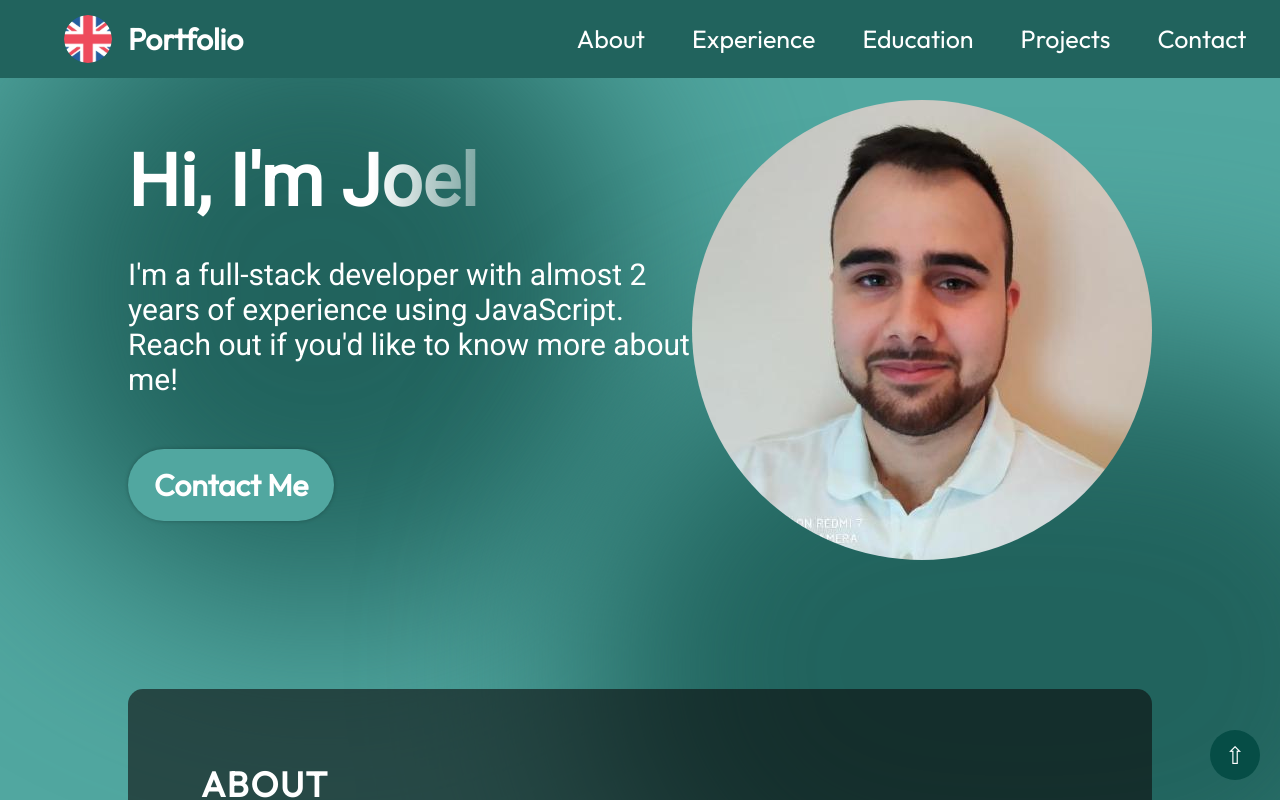
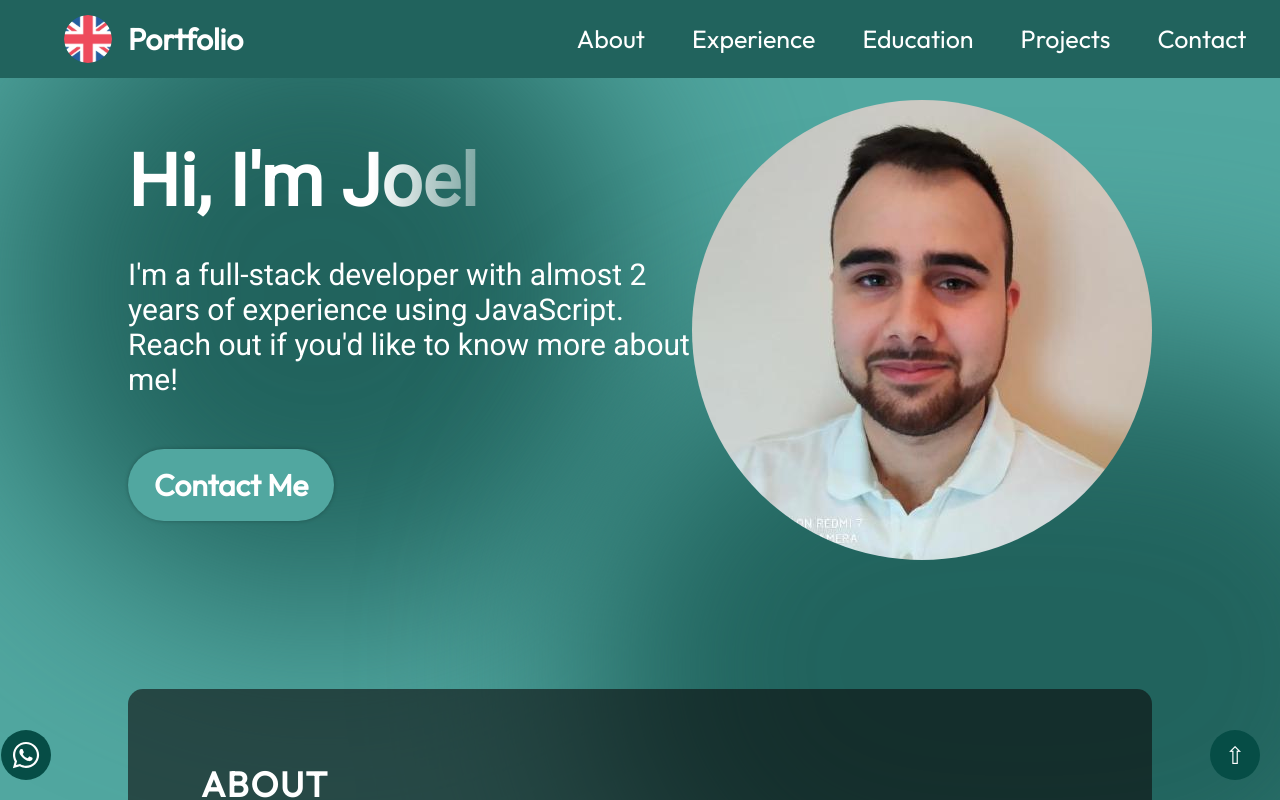
Before and after one commit to joelsrzalvarez/portfolio, a React (Vite) app: page / in a window 1280 px wide. Shown: the top 800 px of the page. Built offline with nearby package versions, Linux system fonts and the light colour scheme.

Commit message:
Added whatsapp contact

```diff
--- a/src/App.jsx
+++ b/src/App.jsx
@@ -21,9 +21,17 @@
     }
   };
 
-  const scrollTop = () => {
+  const handleScrollTop = () => {
     window.scrollTo({ top: 0, behavior: 'smooth' });
   };
+
+  const handleContactWhatsapp = () => {
+    const number = "+34607051898";
+    const message = "Hola Joel, me gustaría saber más sobre ti.";
+    const url = `https://wa.me/${number}?text=${encodeURIComponent(message)}`;
+    window.open(url, "_blank");
+  };
+
 
   useEffect(() => {
     window.addEventListener('scroll', checkScrollTop);
@@ -44,8 +52,24 @@
         <Projects />
         <Contact />
         <button
+          className={styles.contactWsp}
+          onClick={handleContactWhatsapp}
+        >
+        <svg
+              stroke="currentColor"
+              fill="currentColor"
+              strokeWidth="0"
+              viewBox="0 0 448 512"
+              height="30"
+              width="30"
+              xmlns="http://www.w3.org/2000/svg"
+            >
+              <path d="M380.9 97.1C339 55.1 283.2 32 223.9 32c-122.4 0-222 99.6-222 222 0 39.1 10.2 77.3 29.6 111L0 480l117.7-30.9c32.4 17.7 68.9 27 106.1 27h.1c122.3 0 224.1-99.6 224.1-222 0-59.3-25.2-115-67.1-157zm-157 341.6c-33.2 0-65.7-8.9-94-25.7l-6.7-4-69.8 18.3L72 359.2l-4.4-7c-18.5-29.4-28.2-63.3-28.2-98.2 0-101.7 82.8-184.5 184.6-184.5 49.3 0 95.6 19.2 130.4 54.1 34.8 34.9 56.2 81.2 56.1 130.5 0 101.8-84.9 184.6-186.6 184.6zm101.2-138.2c-5.5-2.8-32.8-16.2-37.9-18-5.1-1.9-8.8-2.8-12.5 2.8-3.7 5.6-14.3 18-17.6 21.8-3.2 3.7-6.5 4.2-12 1.4-32.6-16.3-54-29.1-75.5-66-5.7-9.8 5.7-9.1 16.3-30.3 1.8-3.7.9-6.9-.5-9.7-1.4-2.8-12.5-30.1-17.1-41.2-4.5-10.8-9.1-9.3-12.5-9.5-3.2-.2-6.9-.2-10.6-.2-3.7 0-9.7 1.4-14.8 6.9-5.1 5.6-19.4 19-19.4 46.3 0 27.3 19.9 53.7 22.6 57.4 2.8 3.7 39.1 59.7 94.8 83.8 35.2 15.2 49 16.5 66.6 13.9 10.7-1.6 32.8-13.4 37.4-26.4 4.6-13 4.6-24.1 3.2-26.4-1.3-2.5-5-3.9-10.5-6.6z"></path>
+        </svg>
+        </button>
+        <button
           className={styles.scrollTop}
-        onClick={scrollTop}
+          onClick={handleScrollTop}
           style={{ display: showScroll ? 'flex' : 'none' }}
         >
           &#8679;
--- a/src/App.module.css
+++ b/src/App.module.css
@@ -25,3 +25,35 @@
   z-index: 1000;
   transition: opacity 0.3s ease-in-out;
 }
+
+.contactWsp {
+  position: fixed;
+  bottom: 20px;
+  right: 96%;
+  width: 50px;
+  height: 50px;
+  background-color: #064d46;
+  color: white;
+  border: none;
+  border-radius: 50%;
+  display: flex;
+  align-items: center;
+  justify-content: center;
+  font-size: 24px;
+  cursor: pointer;
+  z-index: 1000;
+  transition: opacity 0.3s ease-in-out;
+}
+
+.contactWsp:hover {
+  box-shadow:
+    inset 0 -3em 3em rgba(0, 0, 0, 0.1),
+    0 0 0 2px rgb(255, 255, 255),
+    0.3em 0.3em 1em rgba(0, 0, 0, 0.3);
+}
+
+@media screen and (max-width: 830px) {
+  .contactWsp {
+    right: 85%;
+  }
+}
--- a/src/components/Hero/Hero.jsx
+++ b/src/components/Hero/Hero.jsx
@@ -34,7 +34,7 @@
       <div className={styles.content}>
         <h1 className={styles.title}>{t.greeting}</h1>
         <p className={styles.description}>{t.description}</p>
-        <a href="mailto:myemail@email.com" className={styles.contactBtn}>{t.contactMe}</a>
+        <a href="mailto:contactojoelsuarez@gmail.com" className={styles.contactBtn}>{t.contactMe}</a>
       </div>
       <img src={getImageUrl("hero/logoImage.png")} alt={t.heroImageAlt} className={styles.heroImg}/>
       <div className={styles.topBlur} />
```
Lines whose indentation alone changed are shown as unchanged.
